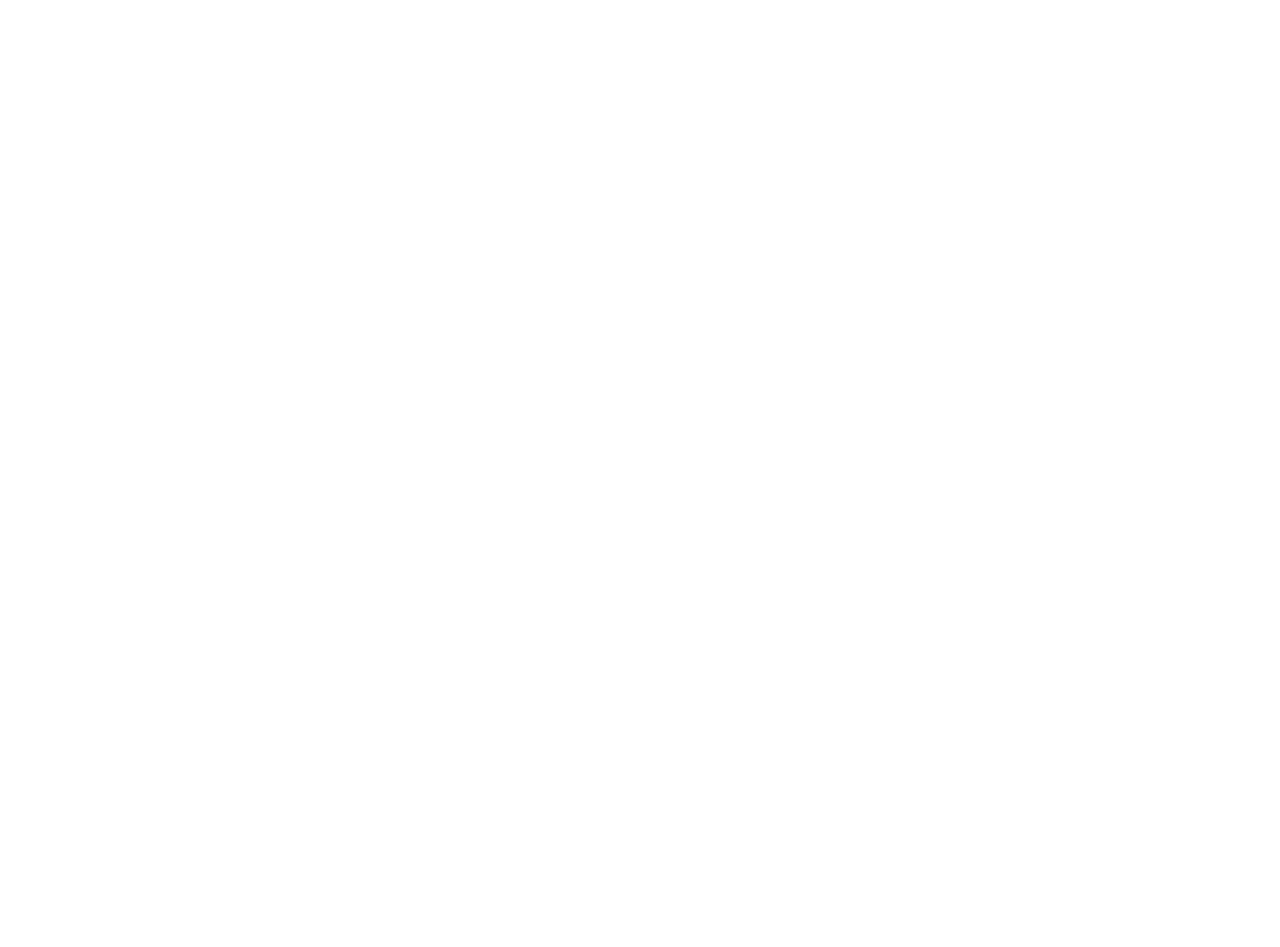
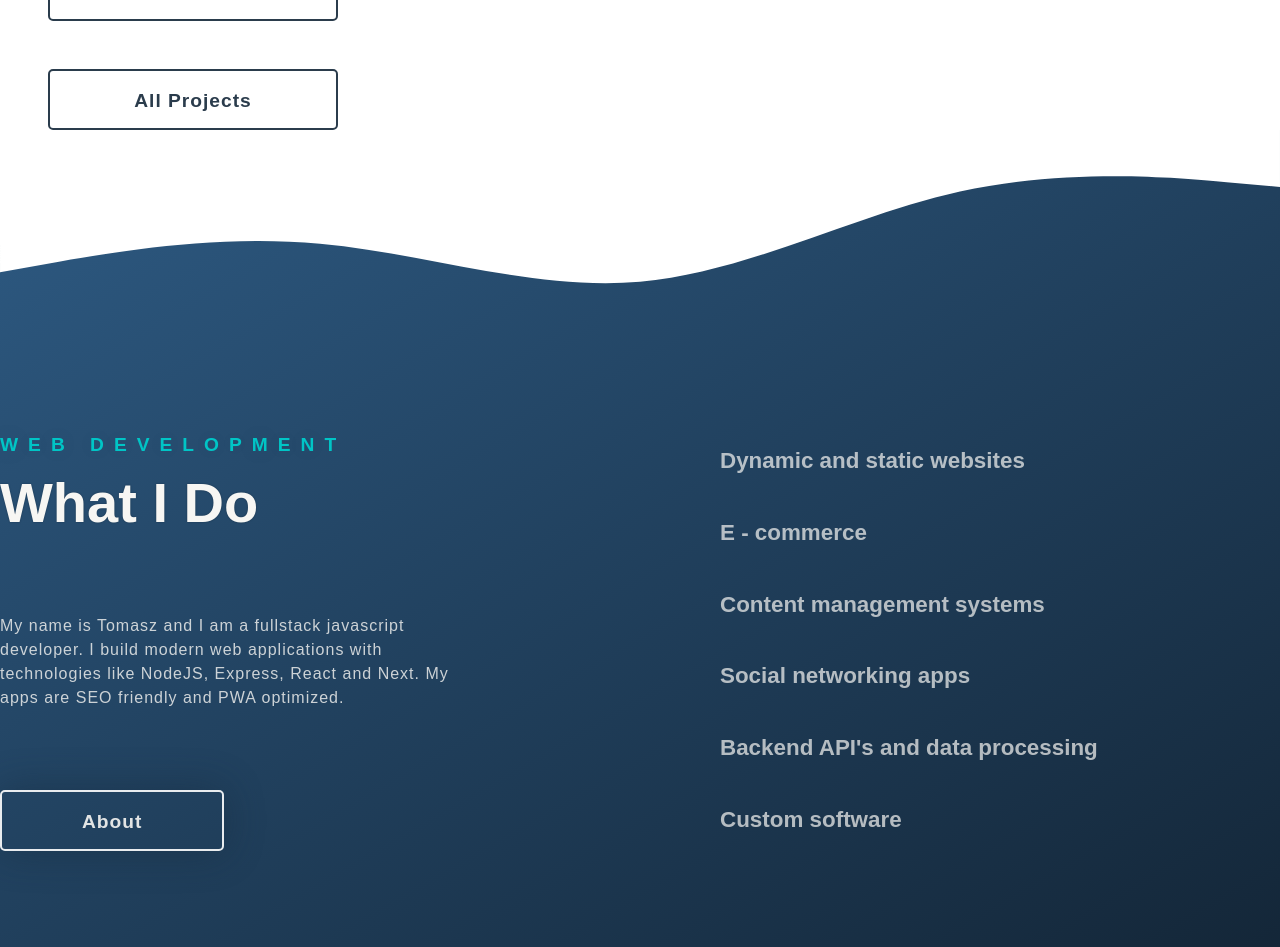
Before and after one commit to TomaszPietrzykowski/portfolio-next, a Next.js app: page / in a window 1280 px wide. Shown: the part 1723-2670 px from the top of the page. Before the commit the page ends 1747 px from the top, so only its background shows below. Built offline with nearby package versions, Linux system fonts and the light colour scheme.

Commit message:
what I do section added

```diff
--- a/components/Featured.js
+++ b/components/Featured.js
@@ -21,6 +21,12 @@ const Featured = () => {
           scope, as a table or downloadable file. Up to date newsfeed provides
           macroeconomic and geopolitical context on climate change.
         </p>
+        <div className={styles.featuredBtnsContainer}>
+          <button className={styles.ctaSecondary}>Read More</button>
+          <button className={styles.ctaSecondary} style={{ marginBottom: 0 }}>
+            All Projects
+          </button>
+        </div>
       </div>
       <div className={styles.featuredRight}></div>
     </section>
--- /dev/null
+++ b/components/WhatIDo.js
@@ -0,0 +1,39 @@
+import styles from "../styles/Home.module.css";
+
+const WhatIDo = () => {
+  return (
+    <div className={styles.whatIDoBackground}>
+      <svg viewBox="0 0 1440 320">
+        <path
+          fill="#ffffff"
+          fill-opacity="1"
+          d="M0,160L60,149.3C120,139,240,117,360,128C480,139,600,181,720,170.7C840,160,960,96,1080,69.3C1200,43,1320,53,1380,58.7L1440,64L1440,0L1380,0C1320,0,1200,0,1080,0C960,0,840,0,720,0C600,0,480,0,360,0C240,0,120,0,60,0L0,0Z"
+        ></path>
+      </svg>
+      <div className={styles.whatIDoContainer}>
+        <div className={styles.whatIDoLeft}>
+          <h2 className={styles.whatIDoSubtitle}>Web development</h2>
+          <h1 className={styles.whatIDoTitle}>What I Do</h1>
+          <p className={styles.whatIDoPara}>
+            My name is Tomasz and I am a fullstack javascript developer. I build
+            modern web applications with technologies like NodeJS, Express,
+            React and Next. My apps are SEO friendly and PWA optimized.
+          </p>
+          <button className={styles.ctaAbout}>About</button>
+        </div>
+        <div className={styles.whatIDoRight}>
+          <h4 className={styles.whatIDoSubhead}>Dynamic and static websites</h4>
+          <h4 className={styles.whatIDoSubhead}>E - commerce</h4>
+          <h4 className={styles.whatIDoSubhead}>Content management systems</h4>
+          <h4 className={styles.whatIDoSubhead}>Social networking apps</h4>
+          <h4 className={styles.whatIDoSubhead}>
+            Backend API's and data processing
+          </h4>
+          <h4 className={styles.whatIDoSubhead}>Custom software</h4>
+        </div>
+      </div>
+    </div>
+  );
+};
+
+export default WhatIDo;
--- a/pages/index.js
+++ b/pages/index.js
@@ -2,6 +2,7 @@ import styles from "../styles/Home.module.css";
 import Featured from "../components/Featured";
 import Hero from "../components/Hero";
 import Navbar from "../components/Navbar";
+import WhatIDo from "../components/WhatIDo";
 
 function HomePage() {
   return (
@@ -9,6 +10,7 @@ function HomePage() {
       <Navbar />
       <Hero />
       <Featured />
+      <WhatIDo />
     </div>
   );
 }
--- a/styles/Home.module.css
+++ b/styles/Home.module.css
@@ -124,6 +124,28 @@
   color: rgb(0, 197, 198);
   border: 2px solid rgb(0, 197, 198);
 }
+.ctaSecondary {
+  min-width: 290px;
+  margin-bottom: 3rem;
+  padding: 1.2rem 5rem 1rem 5rem;
+  font-family: inherit;
+  font-size: 1.2rem;
+  font-weight: 700;
+  letter-spacing: 1px;
+  background: none;
+  opacity: 0.9;
+  color: var(--persianBlue);
+  border: 2px solid var(--persianBlue);
+  border-radius: 5px;
+  /* box-shadow: 0px 0px 40px rgba(20, 39, 57, 0.5); */
+  transition: all 0.2s ease-in-out;
+  cursor: pointer;
+}
+.ctaSecondary:hover {
+  opacity: 0.9;
+  color: var(--indygoDye);
+  border: 2px solid var(--indygoDye);
+}
 .title,
 .subtitle,
 .cta {
@@ -205,7 +227,7 @@
   letter-spacing: 10px;
   color: rgba(5, 9, 14, 0.3);
   text-shadow: 0px 0px 2px rgba(5, 9, 14, 0.1);
-  margin-bottom: 10rem;
+  margin-bottom: 8rem;
 }
 
 .featuredSubhead {
@@ -216,10 +238,99 @@
   margin-bottom: 1rem;
 }
 .featuredPara {
-  margin-bottom: 6rem;
+  margin-bottom: 5rem;
   font-size: 1rem;
   letter-spacing: 1px;
   line-height: 1.5;
   font-weight: 500;
   color: var(--textSecondary);
 }
+.featuredBtnsContainer {
+  flex-direction: column;
+}
+/* --------------------------------------------------------- */
+.whatIDoBackground {
+  background: linear-gradient(
+    150deg,
+    rgba(46, 91, 132, 1) 0%,
+    rgba(20, 39, 57, 1) 99%
+  );
+  min-height: 40vh;
+}
+.whatIDoContainer {
+  max-width: 1300px;
+  margin: auto;
+  display: flex;
+}
+.whatIDoLeft {
+  flex: 1;
+}
+.whatIDoRight {
+  flex: 1;
+  display: flex;
+  flex-direction: column;
+  justify-content: flex-start;
+  align-items: flex-start;
+  padding-left: 10rem;
+}
+
+.whatIDoTitle {
+  font-size: 3.5rem;
+  font-weight: 600;
+  line-height: 1.1;
+  margin: 0 0 5rem 0;
+  text-shadow: 0px 0px 2px rgba(5, 9, 14, 0.3);
+  color: var(--isabelline);
+}
+.whatIDoSubtitle {
+  /* margin-top: 10rem; */
+  text-transform: uppercase;
+  font-size: 1.2rem;
+  font-weight: 800;
+  letter-spacing: 10px;
+  color: var(--darkTurquoise);
+  text-shadow: 0px 0px 34px rgba(5, 9, 14, 0.1);
+}
+
+.whatIDoSubhead {
+  font-size: 1.4rem;
+  font-weight: 600;
+  color: var(--isabelline);
+  /* text-shadow: 0px 0px 1px rgba(5, 9, 14, 0.1); */
+  margin-bottom: 1rem;
+  opacity: 0.7;
+}
+.featuredBtnsContainer {
+  flex-direction: column;
+}
+.whatIDoPara {
+  margin-bottom: 5rem;
+  font-size: 1rem;
+  letter-spacing: 1px;
+  line-height: 1.5;
+  font-weight: 500;
+  color: var(--isabelline);
+  padding-right: 6rem;
+  opacity: 0.8;
+}
+.ctaAbout {
+  margin-bottom: 6rem;
+  padding: 1.2rem 5rem 1rem 5rem;
+  font-family: inherit;
+  font-size: 1.2rem;
+  font-weight: 700;
+  letter-spacing: 1px;
+  background: none;
+  opacity: 0.9;
+  color: var(--isabelline);
+  border: 2px solid var(--white);
+  border-radius: 5px;
+  box-shadow: 0px 0px 40px rgba(20, 39, 57, 0.5);
+  transition: all 0.2s ease-in-out;
+  cursor: pointer;
+}
+.ctaAbout:hover {
+  opacity: 0.9;
+  color: rgb(0, 197, 198);
+  border: 2px solid rgb(0, 197, 198);
+}
```
